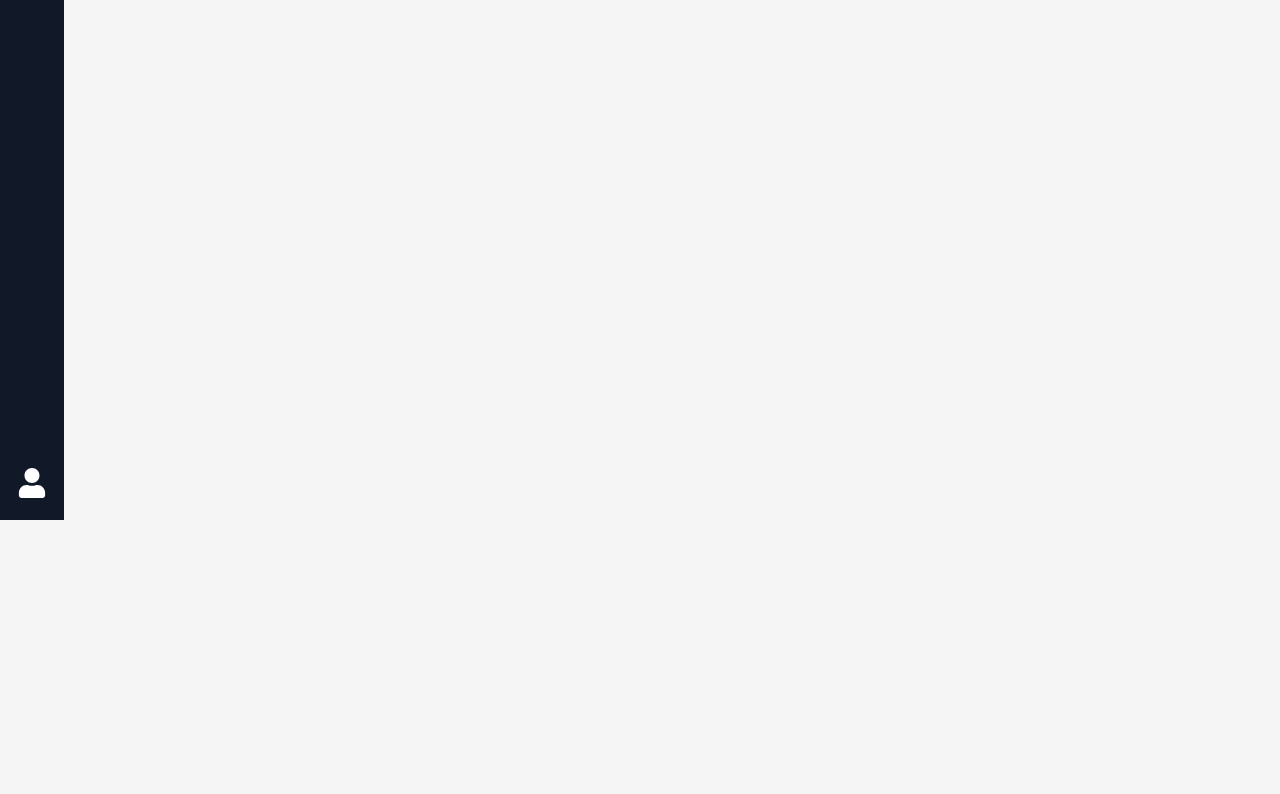
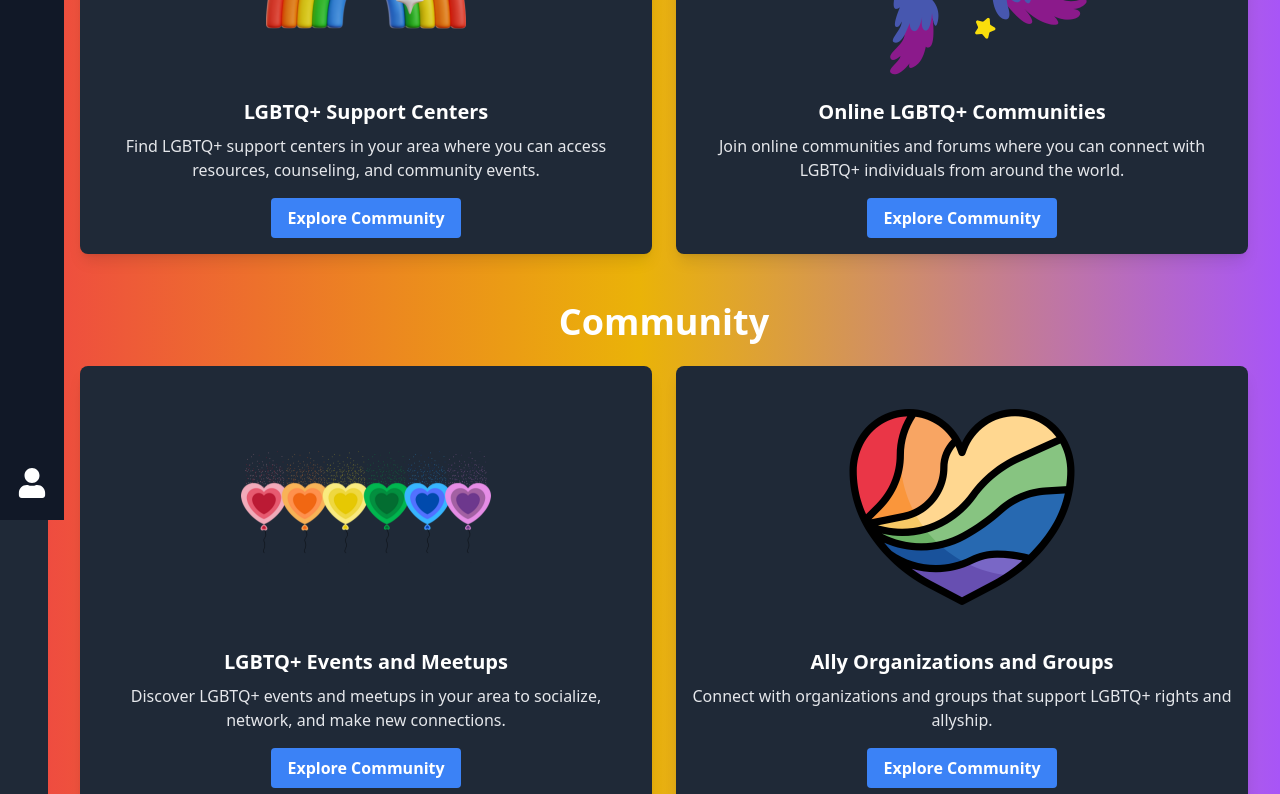
Before and after one commit to vaishnavi-3969/De-Diversity-Dimension, a React (Vite) app: page /safe-spaces-and-community in a window 1280 px wide. Shown: the part 280-1074 px from the top of the page. Before the commit the page ends 800 px from the top, so only its background shows below. Built offline with nearby package versions, Linux system fonts and the light colour scheme.

Commit message:
health and wellness

```diff
--- a/package.json
+++ b/package.json
@@ -12,6 +12,7 @@
     "autoprefixer": "10.4.8",
     "axios": "^1.4.0",
     "express": "^4.18.2",
+    "faker": "^6.6.6",
     "firebase": "^9.22.2",
     "mongodb": "^5.6.0",
     "mongoose": "^7.3.0",
--- a/src/App.jsx
+++ b/src/App.jsx
@@ -8,6 +8,8 @@ import BlogForm, { BlogList } from "./components/Blog/BlogForm";
 import Blogs from "./components/Blog/Blogs";
 import LGBTQEducation from "./components/Inclusivity Education/LGBTQEducation";
 import AdvocacySection from "./components/Activism & Advocacy/AdvocacySection";
+import SafeSpacesAndCommunitySection from "./components/Safe Spaces & Community/SafeSpacesAndCommunitySection";
+import HealthWellnessSection from "./components/Health & Wellness/HealthWellness";
 
 export function App() {
   return (
@@ -23,6 +25,8 @@ export function App() {
           <Route path="/blogList" element={<Blogs/>} exact/>
           <Route path="/inclusivity-education" element={<LGBTQEducation/>} exact/>
           <Route path="/activism-and-advocacy" element={<AdvocacySection/>} exact/>
+          <Route path="/safe-spaces-and-community" element={<SafeSpacesAndCommunitySection/>} exact/>
+          <Route path="/health-and-wellness" element={<HealthWellnessSection/>} exact/>
         </Routes>
         </div>
       </BrowserRouter>
--- /dev/null
+++ b/src/components/Health & Wellness/HealthWellness.jsx
@@ -0,0 +1,128 @@
+import React from 'react';
+
+const doctorsData = [
+    {
+      id: 1,
+      name: 'Dr. John Doe',
+      specialty: 'Family Medicine',
+      address: '123 Main Street, City',
+      email: 'john.doe@example.com',
+      phone: '+1 123-456-7890',
+      imageUrl: 'https://randomuser.me/api/portraits/men/1.jpg',
+    },
+    {
+      id: 2,
+      name: 'Dr. Jane Smith',
+      specialty: 'Psychiatry',
+      address: '456 Elm Street, City',
+      email: 'jane.smith@example.com',
+      phone: '+1 987-654-3210',
+      imageUrl: 'https://randomuser.me/api/portraits/women/1.jpg',
+    },
+    {
+      id: 3,
+      name: 'Dr. Michael Johnson',
+      specialty: 'Cardiology',
+      address: '789 Oak Street, City',
+      email: 'michael.johnson@example.com',
+      phone: '+1 555-123-4567',
+      imageUrl: 'https://randomuser.me/api/portraits/men/2.jpg',
+    },
+    {
+      id: 4,
+      name: 'Dr. Emily Wilson',
+      specialty: 'Dermatology',
+      address: '321 Maple Street, City',
+      email: 'emily.wilson@example.com',
+      phone: '+1 555-987-6543',
+      imageUrl: 'https://randomuser.me/api/portraits/women/2.jpg',
+    },
+    {
+      id: 5,
+      name: 'Dr. Robert Thompson',
+      specialty: 'Orthopedics',
+      address: '456 Pine Street, City',
+      email: 'robert.thompson@example.com',
+      phone: '+1 555-456-7890',
+      imageUrl: 'https://randomuser.me/api/portraits/men/3.jpg',
+    },
+    {
+      id: 6,
+      name: 'Dr. Olivia Davis',
+      specialty: 'Pediatrics',
+      address: '789 Cedar Street, City',
+      email: 'olivia.davis@example.com',
+      phone: '+1 555-789-0123',
+      imageUrl: 'https://randomuser.me/api/portraits/women/3.jpg',
+    },
+    {
+      id: 7,
+      name: 'Dr. William Wilson',
+      specialty: 'Neurology',
+      address: '123 Elm Street, City',
+      email: 'william.wilson@example.com',
+      phone: '+1 555-234-5678',
+      imageUrl: 'https://randomuser.me/api/portraits/men/4.jpg',
+    },
+    {
+      id: 8,
+      name: 'Dr. Ava Anderson',
+      specialty: 'Gynecology',
+      address: '456 Oak Street, City',
+      email: 'ava.anderson@example.com',
+      phone: '+1 555-678-9012',
+      imageUrl: 'https://randomuser.me/api/portraits/women/4.jpg',
+    },
+    {
+      id: 9,
+      name: 'Dr. James Wilson',
+      specialty: 'Ophthalmology',
+      address: '789 Maple Street, City',
+      email: 'james.wilson@example.com',
+      phone: '+1 555-901-2345',
+      imageUrl: 'https://randomuser.me/api/portraits/men/5.jpg',
+    },
+    {
+      id: 10,
+      name: 'Dr. Chloe Thompson',
+      specialty: 'Allergy & Immunology',
+      address: '123 Pine Street, City',
+      email: 'chloe.thompson@example.com',
+      phone: '+1 555-345-6789',
+      imageUrl: 'https://randomuser.me/api/portraits/women/5.jpg',
+    },
+  ];
+const HealthWellness = () => {
+  const handleBookConsultation = (doctor) => {
+    console.log('Booking consultation with', doctor.name);
+    alert("Consulation booked!");
+  };
+
+  return (
+    <div className="bg-gradient-to-r from-red-500 via-yellow-500 to-purple-500 min-h-screen">
+      <div className="flex flex-col items-center justify-center p-8">
+        <h2 className="text-4xl font-bold text-gray-900 mb-6">Health and Wellness</h2>
+        <div className="grid grid-cols-1 gap-6 sm:grid-cols-4 bg-gray-900 px-6 py-6 ">
+          {doctorsData.map((doctor) => (
+            <div key={doctor.id} className="bg-gray-800 rounded-lg shadow-lg p-4 text-center hover:scale-105">
+              <img className="w-[250px] h-25 object-cover rounded-md mb-4" src={doctor.imageUrl} alt={doctor.name} />
+              <h3 className="text-white text-xl font-bold mb-2">{doctor.name}</h3>
+              <p className="text-gray-200 mb-2">{doctor.specialty}</p>
+              <p className="text-gray-200 mb-2">{doctor.address}</p>
+              <p className="text-gray-200 mb-2">{doctor.email}</p>
+              <p className="text-gray-200 mb-4">{doctor.phone}</p>
+              <button
+                onClick={() => handleBookConsultation(doctor)}
+                className="bg-blue-500 hover:bg-blue-600 text-white font-bold py-2 px-4 rounded"
+              >
+                Book Consultation
+              </button>
+            </div>
+          ))}
+        </div>
+      </div>
+    </div>
+  );
+};
+
+export default HealthWellness;
--- /dev/null
+++ b/src/components/Safe Spaces & Community/CommunitySpaceCard.jsx
@@ -0,0 +1,24 @@
+import React from 'react';
+import PropTypes from 'prop-types';
+
+const CommunityCard = ({ title, description, imageUrl, link }) => {
+  return (
+    <div className="bg-gray-800 rounded-lg shadow-lg p-4 text-center flex flex-col items-center">
+      <img className="w-[250px] h-25 object-cover rounded-md mb-4" src={imageUrl} alt={title} />
+      <h3 className="text-white text-xl font-bold mb-2">{title}</h3>
+      <p className="text-gray-200 mb-4">{description}</p>
+      <a href={link} className="inline-block bg-blue-500 hover:bg-blue-600 text-white font-bold py-2 px-4 rounded">
+        Explore Community
+      </a>
+    </div>
+  );
+};
+
+CommunityCard.propTypes = {
+  title: PropTypes.string.isRequired,
+  description: PropTypes.string.isRequired,
+  imageUrl: PropTypes.string.isRequired,
+  link: PropTypes.string.isRequired,
+};
+
+export default CommunityCard;
--- /dev/null
+++ b/src/components/Safe Spaces & Community/SafeSpaceCard.jsx
@@ -0,0 +1,24 @@
+import React from 'react';
+import PropTypes from 'prop-types';
+
+const SafeSpaceCard = ({ title, description, imageUrl, link }) => {
+  return (
+    <div className="bg-gray-800 rounded-lg shadow-lg p-4 text-center flex flex-col items-center">
+    <img className="w-[250px] h-25 object-cover rounded-md mb-4" src={imageUrl} alt={title} />
+    <h3 className="text-white text-xl font-bold mb-2">{title}</h3>
+    <p className="text-gray-200 mb-4">{description}</p>
+    <a href={link} className="inline-block bg-blue-500 hover:bg-blue-600 text-white font-bold py-2 px-4 rounded">
+      Explore Community
+    </a>
+  </div>
+  );
+};
+
+SafeSpaceCard.propTypes = {
+  title: PropTypes.string.isRequired,
+  description: PropTypes.string.isRequired,
+  imageUrl: PropTypes.string.isRequired,
+  link: PropTypes.string.isRequired,
+};
+
+export default SafeSpaceCard;
--- /dev/null
+++ b/src/components/Safe Spaces & Community/SafeSpacesAndCommunitySection.jsx
@@ -0,0 +1,64 @@
+import React from 'react';
+import CommunityCard from './CommunitySpaceCard';
+import SafeSpaceCard from './SafeSpaceCard';
+import Rainbow from '../../assets/rainbow.png';
+import Feathers from '../../assets/feathers.png';
+import HeartChain from '../../assets/heartChain.png';
+import Heart from '../../assets/heart.png';
+
+const SafeSpacesAndCommunitySection = () => {
+  const safeSpacesData = [
+    {
+      title: 'LGBTQ+ Support Centers',
+      description: 'Find LGBTQ+ support centers in your area where you can access resources, counseling, and community events.',
+      imageUrl: Rainbow,
+      link: '/lgbtq-support-centers',
+    },
+    {
+      title: 'Online LGBTQ+ Communities',
+      description: 'Join online communities and forums where you can connect with LGBTQ+ individuals from around the world.',
+      imageUrl: Feathers,
+      link: '/online-lgbtq-communities',
+    },
+  ];
+
+  const communityData = [
+    {
+      title: 'LGBTQ+ Events and Meetups',
+      description: 'Discover LGBTQ+ events and meetups in your area to socialize, network, and make new connections.',
+      imageUrl: HeartChain,
+      link: '/lgbtq-events-meetups',
+    },
+    {
+      title: 'Ally Organizations and Groups',
+      description: 'Connect with organizations and groups that support LGBTQ+ rights and allyship.',
+      imageUrl: Heart,
+      link: '/ally-organizations-groups',
+    },
+  ];
+
+  return (
+    <div className="flex bg-gradient-to-r from-red-500 via-yellow-500 to-purple-500 min-h-screen">
+      <div className="bg-gray-800 text-white py-4 px-6 flex-shrink-0">
+      </div>
+
+      <div className="flex flex-col items-center justify-center p-8 w-full">
+        <h2 className="text-4xl font-bold text-white mb-6">Safe Spaces</h2>
+        <div className="grid grid-cols-1 gap-6 sm:grid-cols-2 lg:grid-cols-2">
+          {safeSpacesData.map((safeSpace, index) => (
+            <SafeSpaceCard key={index} {...safeSpace} />
+          ))}
+        </div>
+
+        <h2 className="text-4xl font-bold text-white mt-12 mb-6">Community</h2>
+        <div className="grid grid-cols-1 gap-6 sm:grid-cols-2 lg:grid-cols-2">
+          {communityData.map((community, index) => (
+            <CommunityCard key={index} {...community} />
+          ))}
+        </div>
+      </div>
+    </div>
+  );
+};
+
+export default SafeSpacesAndCommunitySection;
```
Also changed, not shown: 2 other files (tests, documents, lock files or other folders).
